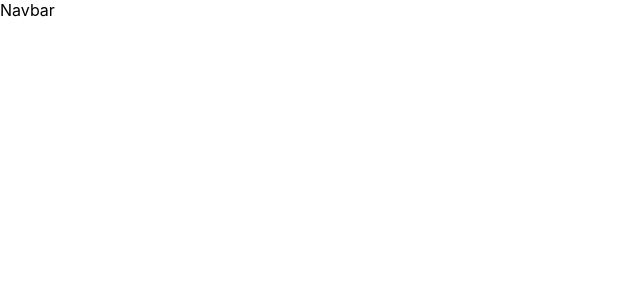
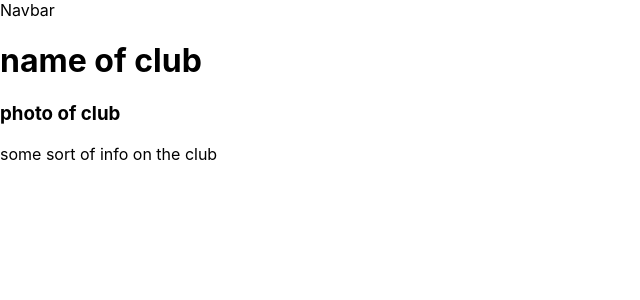
Before and after one commit to coding-hub-org/club-hub-legit-fe, a React (Create React App) app: page /club in a window 1280 px wide. Shown: the top 300 px of the page, without its empty margins (0-640 px from the left). Built offline with nearby package versions, Linux system fonts and the light colour scheme.

Commit message:
added club page

```diff
--- a/src/App.js
+++ b/src/App.js
@@ -5,6 +5,8 @@ import Home from "./components/Home";
 import About from "./components/About";
 import Navbar from "./components/Navbar";
 import Login from "./components/Authentication";
+import ClubInfo from "./components/ClubInfo";
+import PageNotFound from "./components/PageNotFound";
 
 function App() {
   return (
@@ -16,6 +18,8 @@ function App() {
         <Route path="/" exact component={Home} />
         <Route path="/about" component={About} />
         <Route path="/login" component={Login} />
+        <Route path="/club" component={ClubInfo} />
+        <Route path="/" component={PageNotFound} />
       </Switch>
     </BrowserRouter>
   );
--- /dev/null
+++ b/src/components/ClubInfo.js
@@ -0,0 +1,13 @@
+import React from "react";
+
+function ClubInfo() {
+  return (
+    <div>
+      <h1>name of club</h1>
+      <h3>photo of club</h3>
+      <p>some sort of info on the club</p>
+    </div>
+  );
+}
+
+export default ClubInfo;
--- /dev/null
+++ b/src/components/PageNotFound.js
@@ -0,0 +1,10 @@
+import React from "react";
+
+/* This page show Coding-Hubs page, or at least give some sort of redirect.
+it should still be clear that a club is not found. */
+
+function PageNotFound() {
+  return <div>page is not found</div>;
+}
+
+export default PageNotFound;
```
